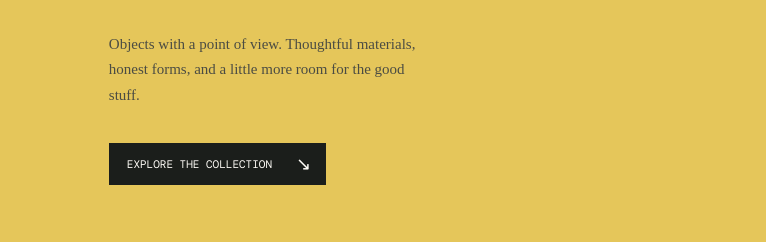
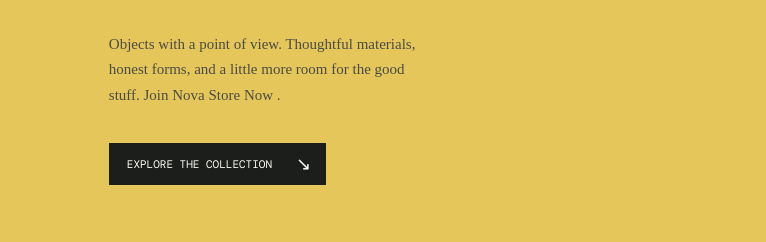
Before and after one commit to muhammad-faseeh-ur-rehman/e-commerce-site, a plain HTML site: page index.html in a window 1280 px wide. Shown: the part 460-702 px from the top of the page, 0-766 px from the left. Drawn offline with nearby package versions, Linux system fonts and the light colour scheme.

Commit message:
Update index.html

```diff
--- a/index.html
+++ b/index.html
@@ -82,7 +82,7 @@
           <h1>Everyday,<br /><em>considered.</em></h1>
           <p class="hero-description">
             Objects with a point of view. Thoughtful materials, honest forms,
-            and a little more room for the good stuff.
+            and a little more room for the good stuff. Join Nova Store Now .
           </p>
           <a class="primary-button" href="#shop"
             >Explore the collection <span>↘</span></a
```
